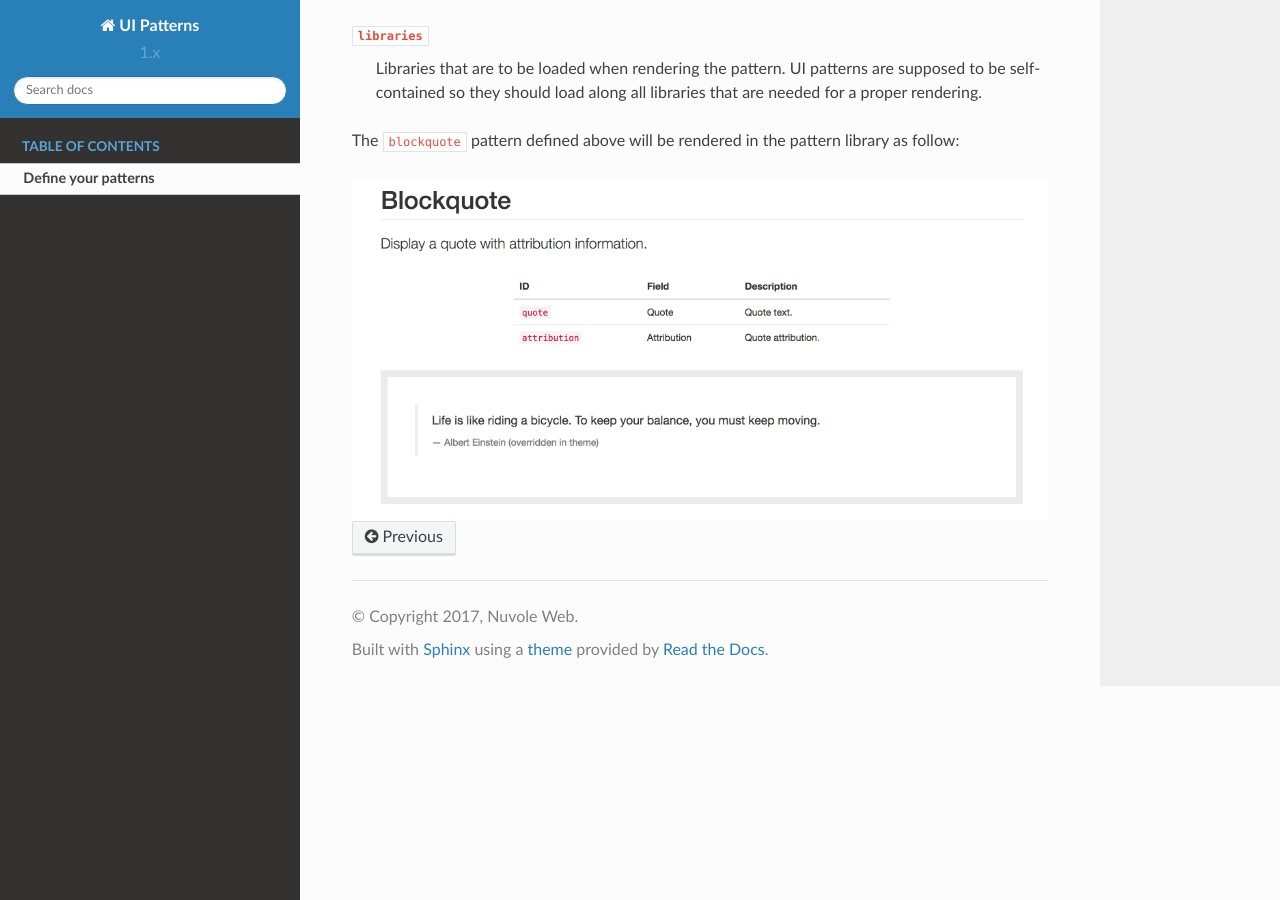
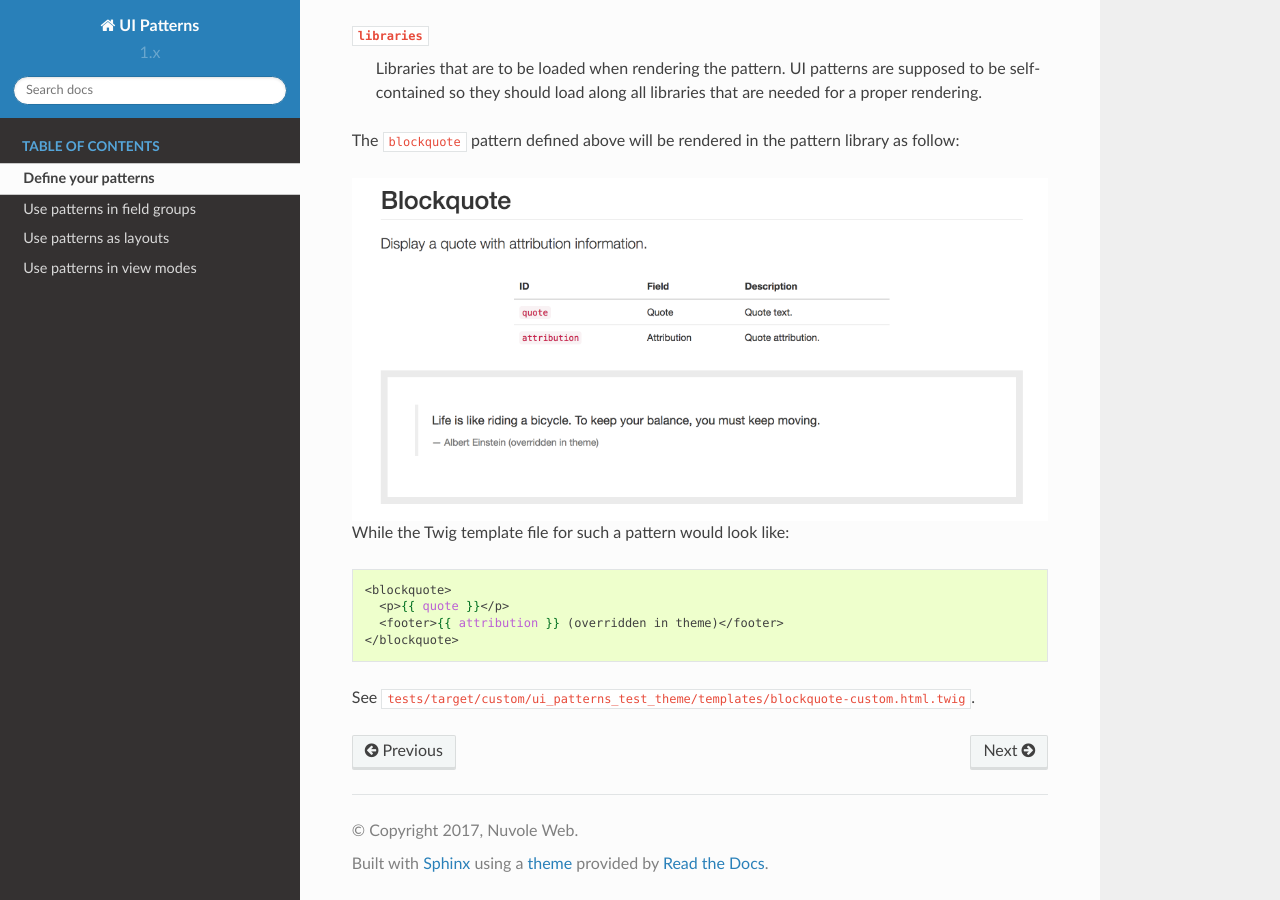
Before and after one commit to nuvoleweb/ui_patterns, a Sphinx documentation site: the page built from docs/content/patterns-definition.rst, in a window 1280 px wide and 900 px high, scrolled down 1393 px. Built offline with Sphinx 7.4.7 and the Read the Docs theme 2.0.0, drawn with Linux system fonts in a browser that asks for light colours.

Commit message:
Add placeholders in documentation.

```diff
--- /dev/null
+++ b/docs/content/field-group.rst
@@ -0,0 +1,4 @@
+Use patterns in field groups
+----------------------------
+
+*Coming soon...*
--- /dev/null
+++ b/docs/content/layout-plugin.rst
@@ -0,0 +1,4 @@
+Use patterns as layouts
+-----------------------
+
+*Coming soon...*
--- a/docs/content/patterns-definition.rst
+++ b/docs/content/patterns-definition.rst
@@ -1,5 +1,5 @@
 Define your patterns
-====================
+--------------------
 
 UI patterns can be exposed by both modules and themes: all defined patterns will be collected and managed by a centralized
 UI Pattern plugin manager.
@@ -60,3 +60,14 @@ The ``blockquote`` pattern defined above will be rendered in the pattern library
 
 .. image:: ../_static/blockquote-preview.png
      :align: center
+
+While the Twig template file for such a pattern would look like:
+
+.. code-block:: twig
+
+    <blockquote>
+      <p>{{ quote }}</p>
+      <footer>{{ attribution }} (overridden in theme)</footer>
+    </blockquote>
+
+See ``tests/target/custom/ui_patterns_test_theme/templates/blockquote-custom.html.twig``.
--- /dev/null
+++ b/docs/content/view-modes.rst
@@ -0,0 +1,4 @@
+Use patterns in view modes
+--------------------------
+
+*Coming soon...*
--- a/docs/index.rst
+++ b/docs/index.rst
@@ -27,6 +27,8 @@ The UI Patterns project provides 3 modules:
 
 .. toctree::
    :caption: Table of Contents
-   :maxdepth: 1
 
    content/patterns-definition
+   content/field-group
+   content/layout-plugin
+   content/view-modes
```
